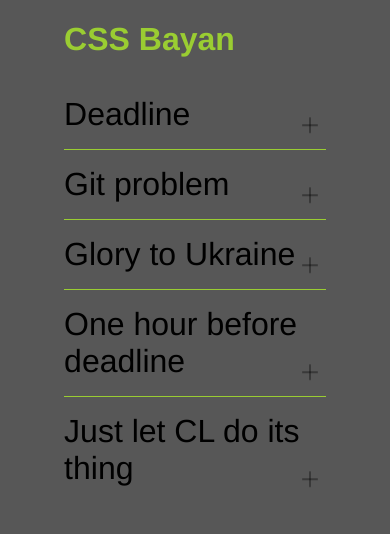
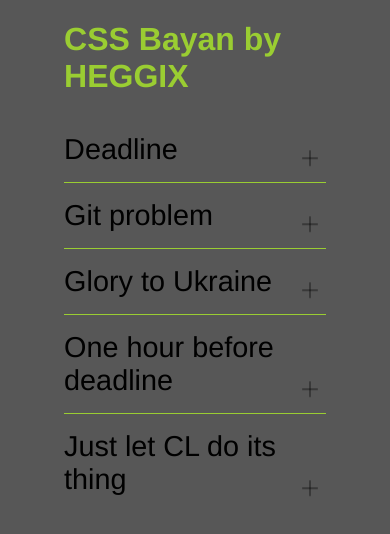
Before and after one commit to HEGGIX/cssBayan, a plain HTML site: page cssBayan/index.html in a window 390 px wide. Drawn offline with nearby package versions, Linux system fonts and the light colour scheme.

Commit message:
feat: add basic media screen (Saturday, March 11, 2023 9:53:19 PM)

```diff
--- a/cssBayan/index.html
+++ b/cssBayan/index.html
@@ -15,7 +15,7 @@
 <body>
     <div class="wrapper">
         <div class="title-container">
-            <h1 class="title">CSS Bayan</h1>
+            <h1 class="title">CSS Bayan by HEGGIX</h1>
         </div>
         <div class="main">
             <div class="deadline-container border">
@@ -24,43 +24,39 @@
                     <input type="checkbox" href="" class="deadline item"></input>
                     <img src="images/deadline.svg" alt="" class="deadline-img show">
                 </label>
-                <img src="images/plus.png" alt="" class="plus-img">
+                <img src="images/plus.png" alt="" class="plus-img hide">
             </div>
-
             <div class="git-container border">
                 <label class="label-text">
                     Git problem
                     <input type="checkbox" href="" class="git item"></input>
                     <img src="images/git-problem.svg" alt="" class="git-img show">
                 </label>
-                <img src="images/plus.png" alt="" class="plus-img">
+                <img src="images/plus.png" alt="" class="plus-img hide">
             </div>
-
             <div class="ukraine-container border">
                 <label class="label-text">
                     Glory to Ukraine
                     <input type="checkbox" href="" class="ukraine item"></input>
                     <img src="images/glory-to-ukraine.svg" alt="" class="ukraine-img show">
                 </label>
-                <img src="images/plus.png" alt="" class="plus-img">
+                <img src="images/plus.png" alt="" class="plus-img hide">
             </div>
-
             <div class="hour-container border">
                 <label class="label-text">
                     One hour before deadline
                     <input type="checkbox" href="" class="hour item"></input>
                     <img src="images/one-hour-before-deadline.svg" alt="" class="hour-img show">
                 </label>
-                <img src="images/plus.png" alt="" class="plus-img">
+                <img src="images/plus.png" alt="" class="plus-img hide">
             </div>
-
             <div class="slothzy-container border">
                 <label class="label-text">
                     Just let CL do its thing
                     <input type="checkbox" href="" class="slothzy item"></input>
                     <img src="images/slothzy.svg" alt="" class="slothzy-img show">
                 </label>
-                <img src="images/plus.png" alt="" class="plus-img">
+                <img src="images/plus.png" alt="" class="plus-img hide">
             </div>
         </div>
     </div>
--- a/cssBayan/style.css
+++ b/cssBayan/style.css
@@ -16,6 +16,7 @@
 }
 
 .plus-img{
+    display: block;
     position: absolute;
     padding-right: 0.5rem;
     transform: translateY(-75%);
@@ -40,6 +41,7 @@
 .title{
     font-family: "Arimo";
     color: yellowgreen;
+    font-size: 2.7em;
 }
 
 .slothzy-container{
@@ -70,6 +72,10 @@
     transition: 10s;
 }
 
+.item:hover + .plus-img{
+    display: none;
+}
+
 .item:checked + .show{
     display: block;
     transition: 10s;
@@ -81,7 +87,7 @@
 
 .label-text{
     font-family: "Arimo";
-    font-size: 2rem;
+    font-size: 2.1rem;
     color: black;
 }
 
@@ -89,3 +95,27 @@
     color: yellowgreen;
     transition: 0.5s;
 }
+
+@media screen and (max-width: 821px) {
+    .title{
+        font-size: 2em;
+    }
+
+    .label-text{
+        font-size: 1.8em;
+    }
+}
+
+@media screen and (max-width: 321px){
+    .label-text{
+        font-size: 1.2em;
+    }
+
+    .title{
+        font-size: 1.4em;
+    }
+
+    .show{
+        width: 70%;
+    }
+}
```
